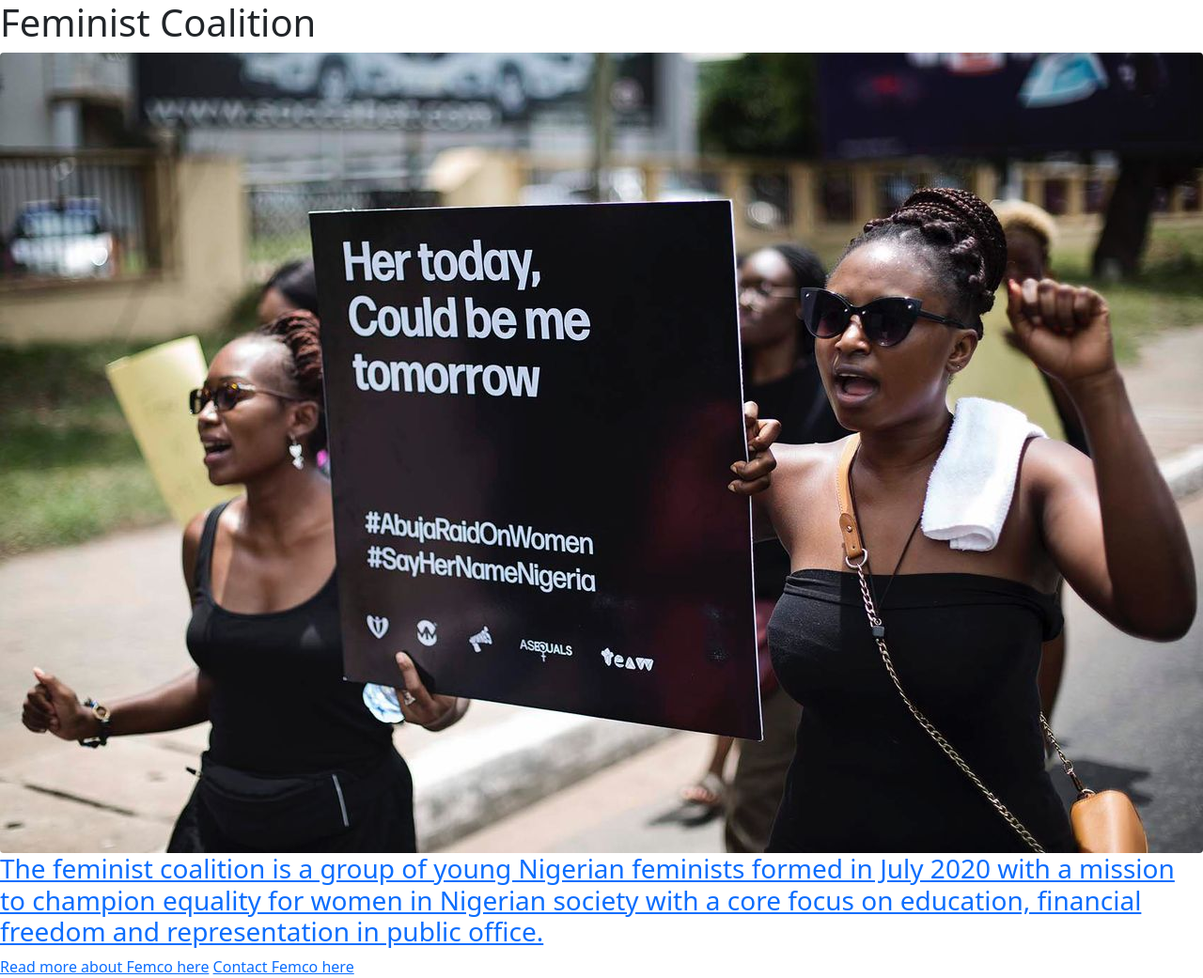
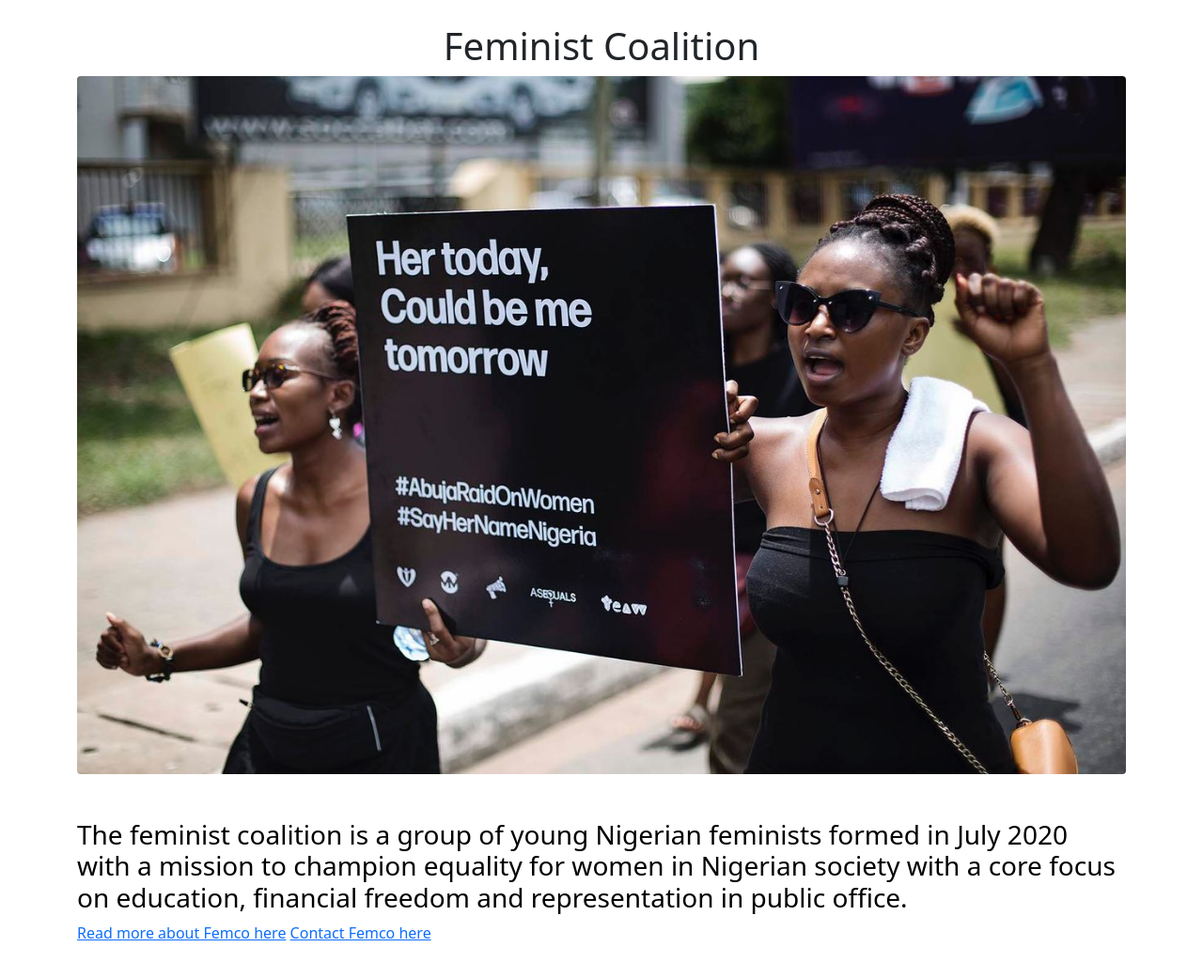
Before and after one commit to Mideolabanji/multiple-page-website, a plain HTML site: page index.html in a window 1280 px wide. Shown: the whole page at 94% size. After the commit the page ends 1005 px from the top, so only its background shows below. Drawn offline with nearby package versions, Linux system fonts and the light colour scheme.

Commit message:
updated html and css

```diff
--- a/index.html
+++ b/index.html
@@ -14,17 +14,19 @@
     <link rel="stylesheet" href="styles.css" />
   </head>
   <body>
+    <div class="container">
       <h1>Feminist Coalition</h1>
-    <img class="img-fluid rounded" src="images/femco.jpeg" alt="" />
-    <a href="http://https://feministcoalition2020.com/"
+      <img class="img-fluid rounded mb-5" src="images/femco.jpeg" alt="" />
+      <a class="linkToFemco" href="http://https://feministcoalition2020.com/"
         ><h3>
-        The feminist coalition is a group of young Nigerian feminists formed in
-        July 2020 with a mission to champion equality for women in Nigerian
+          The feminist coalition is a group of young Nigerian feminists formed
+          in July 2020 with a mission to champion equality for women in Nigerian
           society with a core focus on education, financial freedom and
           representation in public office.
         </h3>
       </a>
       <a href="about.html">Read more about Femco here</a>
       <a href="contact.html">Contact Femco here</a>
+    </div>
   </body>
 </html>
--- a/styles.css
+++ b/styles.css
@@ -0,0 +1,20 @@
+:root {
+  --femco-color: #fadc58;
+}
+
+body {
+  margin-top: 25px;
+}
+
+h1 {
+  text-align: center;
+}
+
+.linkToFemco {
+  text-decoration: none;
+  color: black;
+}
+.linkToFemco:hover {
+  color: var(--femco-color);
+  text-decoration: underline;
+}
```
Lines whose indentation alone changed are shown as unchanged.
